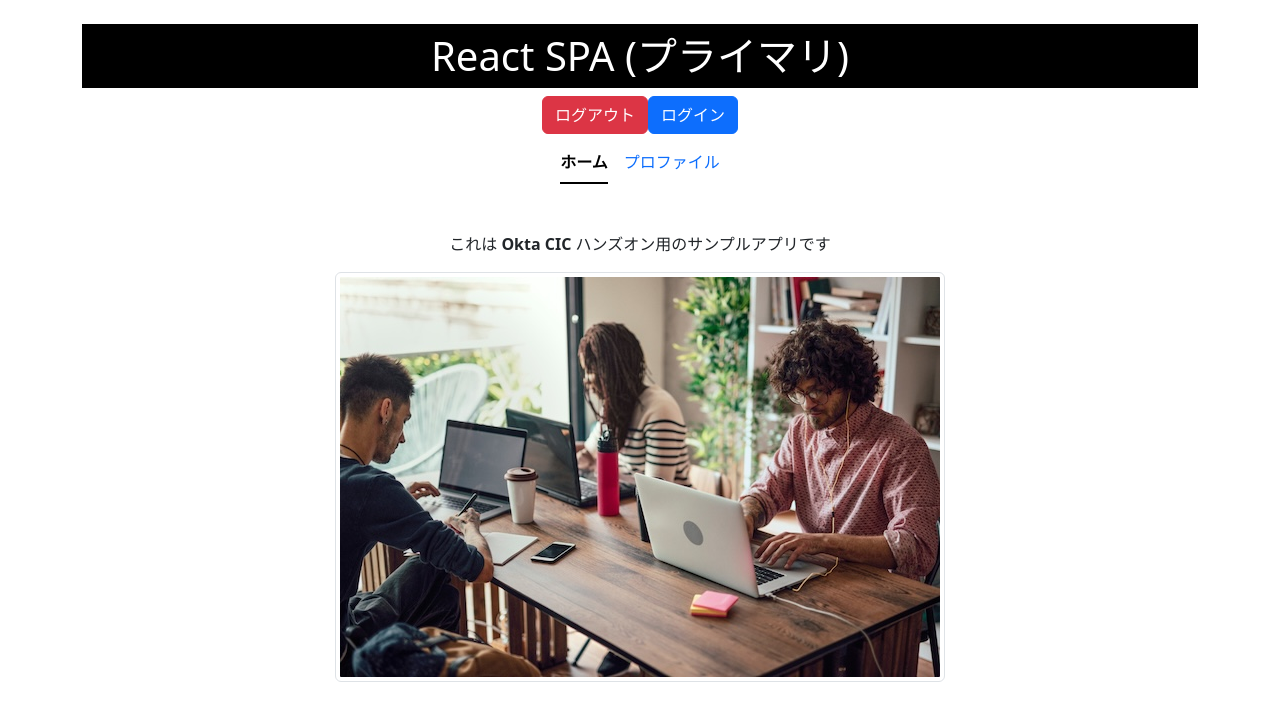
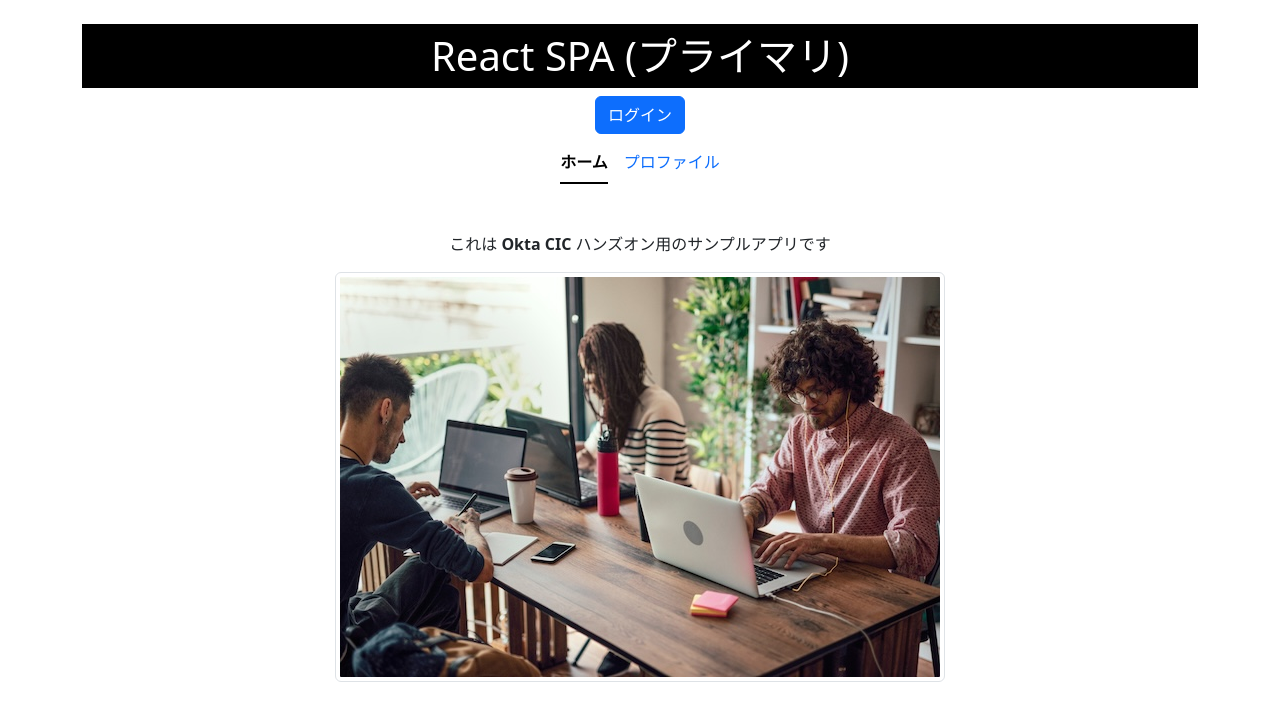
Before and after one commit to nsatomi/okta-cic-handson-react-primary, a React (Vite) app: page / in a window 1280 px wide. Shown: the top 720 px of the page. Built offline with nearby package versions, Linux system fonts and the light colour scheme.

Commit message:
isAuthenticated実装

```diff
--- a/src/Auth.jsx
+++ b/src/Auth.jsx
@@ -2,7 +2,7 @@ import { useAuth0 } from '@auth0/auth0-react';
 
 const Auth = () => {
 
-    const { loginWithRedirect, logout } = useAuth0();
+    const { loginWithRedirect, logout, isAuthenticated } = useAuth0();
 
     const myLogin = () => {
         loginWithRedirect();
@@ -14,8 +14,11 @@ const Auth = () => {
 
     return (
         <div className="container my-2">
-            <button className="btn btn-danger" onClick={myLogout}>ログアウト</button>
-            <button className="btn btn-primary" onClick={myLogin}>ログイン</button>
+            {isAuthenticated ?
+                <button className="btn btn-danger" onClick={myLogout}>ログアウト</button>
+            :
+                <button className="btn btn-primary" onClick={myLogin}>ログイン</button>
+            }
         </div>
     );
 }
```
